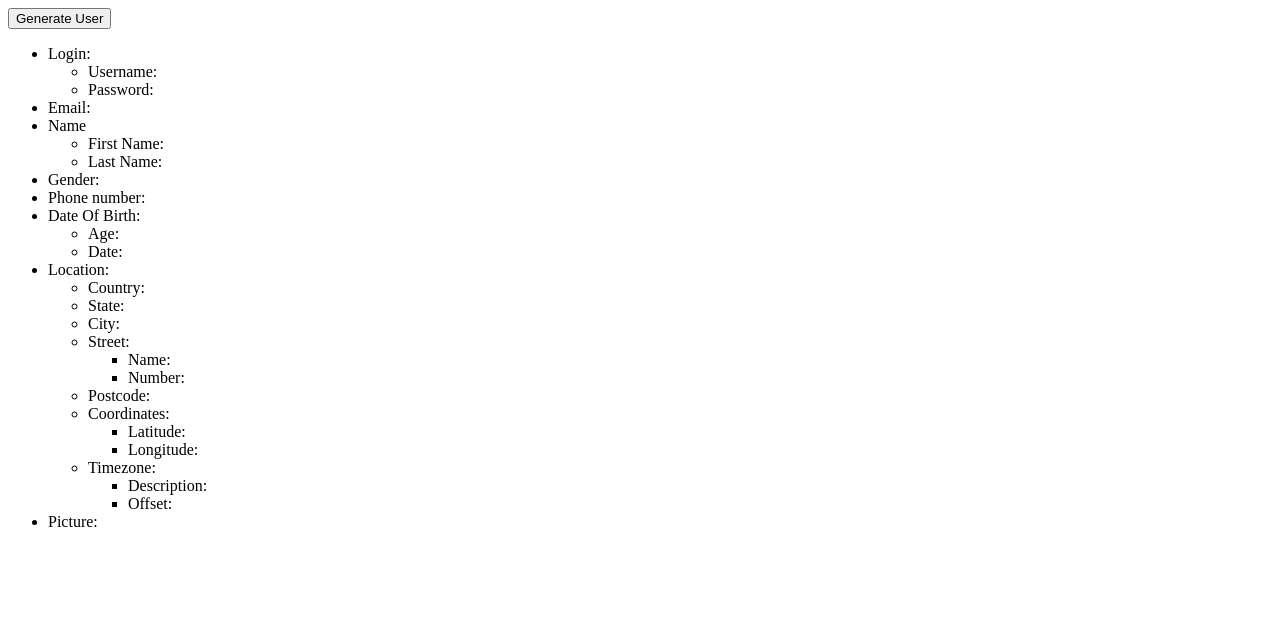
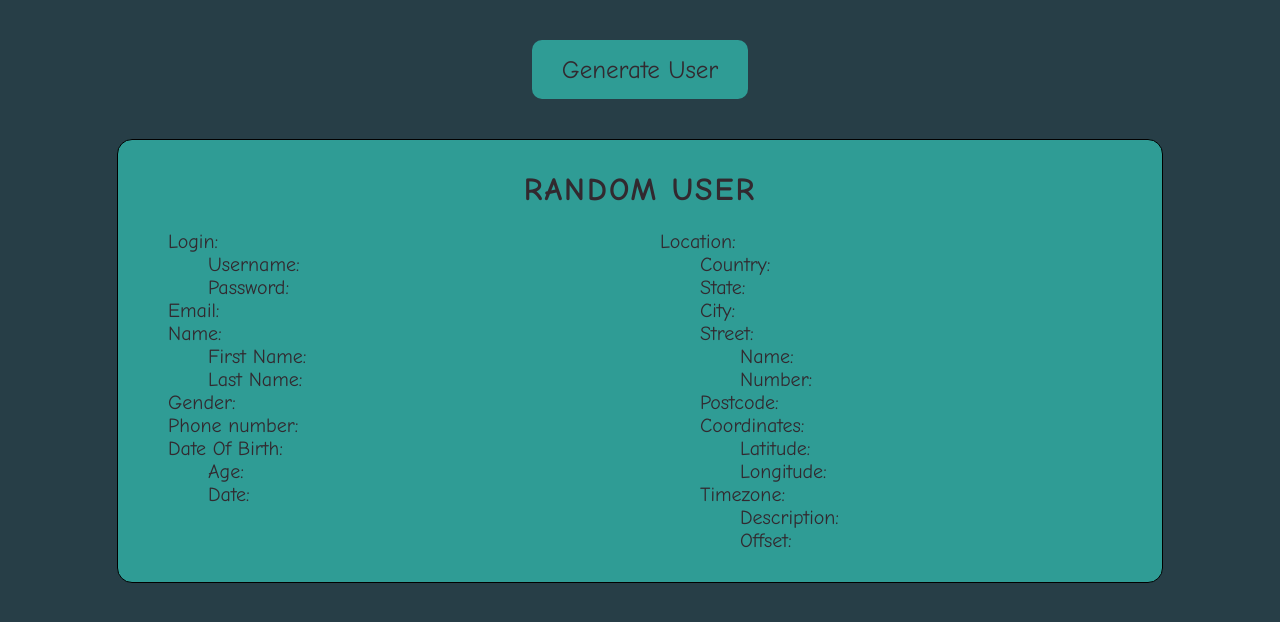
Before and after one commit to bensonjing/random-user, a plain HTML site: page index.html in a window 1280 px wide. Drawn offline with nearby package versions, Linux system fonts and the light colour scheme.

Commit message:
finalize project

```diff
--- a/index.html
+++ b/index.html
@@ -4,61 +4,69 @@
     <meta charset="UTF-8">
     <meta http-equiv="X-UA-Compatible" content="IE=edge">
     <meta name="viewport" content="width=device-width, initial-scale=1.0">
-    <title>Document</title>
+    <title>Random User Generator</title>
     <link rel="stylesheet" href="style.css">
     <script src="https://ajax.googleapis.com/ajax/libs/jquery/3.6.0/jquery.min.js"></script>
     <script src="main.js" defer></script>
+
 </head>
 <body>
     <button id="generate">Generate User</button>
+    <div class="box">
+        <h1>Random User</h1>
+        <ul class="list">
+            <div class="column">
+                <li><label>Login:</label>
                     <ul>
-        <li>Login: </li>
-            <ul>
-                <li>Username: <span id="username"></span></li>
-                <li>Password: <span id="password"></span></li>
-            </ul>
-        <li>Email: <span id="email"></span></li>
-        <li>Name
-            <ul>
-                <li>First Name: <span id="first"></span></li>
-                <li>Last Name: <span id="last"></span></li>
+                        <li><label2>Username:</label2> <span id="username"></span></li>
+                        <li><label2>Password:</label2> <span id="password"></span></li>
                     </ul>
                 </li>
-        <li>Gender: <span id="gender"></span></li>
-        <li>Phone number: <span id="phone"></span></li>
-        <li>Date Of Birth:
+                <li><label>Email:</label> <span id="email"></span></li>
+                <li><label>Name:</label>
                     <ul>
-                <li>Age: <span id="age"></span></li>
-                <li>Date: <span id="date"></span></li>
+                        <li><label2>First Name:</label2> <span id="first"></span></li>
+                        <li><label2>Last Name:</label2><span id="last"></span></li>
                     </ul>
                 </li>
-        <li>Location:
+                <li><label>Gender:</label> <span id="gender"></span></li>
+                <li><label>Phone number:</label> <span id="phone"></span></li>
+                <li><label>Date Of Birth:</label>
                     <ul>
-                <li>Country: <span id="country"></span></li>
-                <li>State: <span id="state"></span></li>
-                <li>City: <span id="city"></span></li>
-                <li>Street:
-                    <ul>
-                        <li>Name: <span id="name"></span></li>
-                        <li>Number: <span id="number"></span></li>
+                        <li><label2>Age:</label2> <span id="age"></span></li>
+                        <li><label2>Date:</label2> <span id="date"></span></li>
                     </ul>
                 </li>
-                <li>Postcode: <span id="postcode"></span></li>
-                <li>Coordinates:
+            </div>
+            <div class="column">
+                <li><label>Location:</label>
                     <ul>
-                        <li>Latitude: <span id="latitude"></span></li>
-                        <li>Longitude: <span id="longitude"></span></li>
+                        <li><label2>Country:</label2> <span id="country"></span></li>
+                        <li><label2>State:</label2> <span id="state"></span></li>
+                        <li><label2>City:</label2><span id="city"></span></li>
+                        <li><label2>Street: </label2>
+                            <ul>
+                                <li><label2>Name:</label2> <span id="name"></span></li>
+                                <li><label2>Number:</label2> <span id="number"></span></li>
                             </ul>
                         </li>
-                <li>Timezone:
+                        <li><label2>Postcode: </label2><span id="postcode"></span></li>
+                        <li><label2>Coordinates:</label2>
                             <ul>
-                        <li>Description: <span id="description"></span></li>
-                        <li>Offset: <span id="offset"></span></li>
+                                <li><label2>Latitude: </label2><span id="latitude"></span></li>
+                                <li><label2>Longitude:</label2> <span id="longitude"></span></li>
+                            </ul>
+                        </li>
+                        <li><label2>Timezone:</label2>
+                            <ul>
+                                <li><label2>Description:</label2> <span id="description"></span></li>
+                                <li><label2>Offset: </label2><span id="offset"></span></li>
                             </ul>
                         </li>
                     </ul>
                 </li>
-        <li id="picture">Picture: </li>
+            </div>
         </ul>
+    </div>
 </body>
 </html>
--- a/main.js
+++ b/main.js
@@ -1,13 +1,10 @@
-//TODO: CSS
-//TODO: password specification
 //TODO: user specify parameters
 //TODO: picture
-
 
 const generate = document.querySelector('#generate')
 generate.onclick = () => {
     $.ajax({
-        url: 'https://randomuser.me/api/',
+        url: 'https://randomuser.me/api/?password=special,upper,lower,number,8-16',
         dataType: 'json',
         success: function(data) {
             const results = data['results'][0];
--- a/style.css
+++ b/style.css
@@ -0,0 +1,65 @@
+body{
+    background-color: #273E47;
+    font-family:"Comic Sans MS",Georgia,Verdana,Tahoma;
+    display: flex;
+    flex-direction: column;
+    align-items: center;
+    margin: 0;
+}
+
+#generate {
+    margin: 40px;
+    padding: 15px 30px;
+    font-size: 25px;
+    border-radius: 10px;
+    border-style: none;
+    background-color: #2F9C95;
+    color: #32292F;
+    font-family:"Comic Sans MS",Georgia,Verdana,Tahoma;
+    transition-duration: 0.4s;
+}
+
+#generate:hover {
+    box-shadow: 5px 5px 20px black;
+}
+
+.box{
+    background-color: #2F9C95;
+    width:80%;
+    margin:auto;
+    border:1px black solid;
+    border-radius:15px;
+    padding:0;
+    padding:10px
+}
+.box h1{
+    color: #32292F;
+    font-family:"Comic Sans MS",Georgia,Verdana,Tahoma;
+    text-transform:uppercase;
+    text-align:center;
+    letter-spacing:2px
+}
+label{
+    color: #32292F;
+}
+label2{
+    color: #32292F;
+}
+
+span {
+    color: #E5F9E0;
+}
+
+ul {
+    list-style: none;
+}
+
+.list {
+    font-size: 20px;
+    display: flex;
+    justify-content: space-around;
+}
+
+.column {
+    width: 50%;
+}
```
Also changed, not shown: 1 other file. Lines whose indentation alone changed are shown as unchanged.
